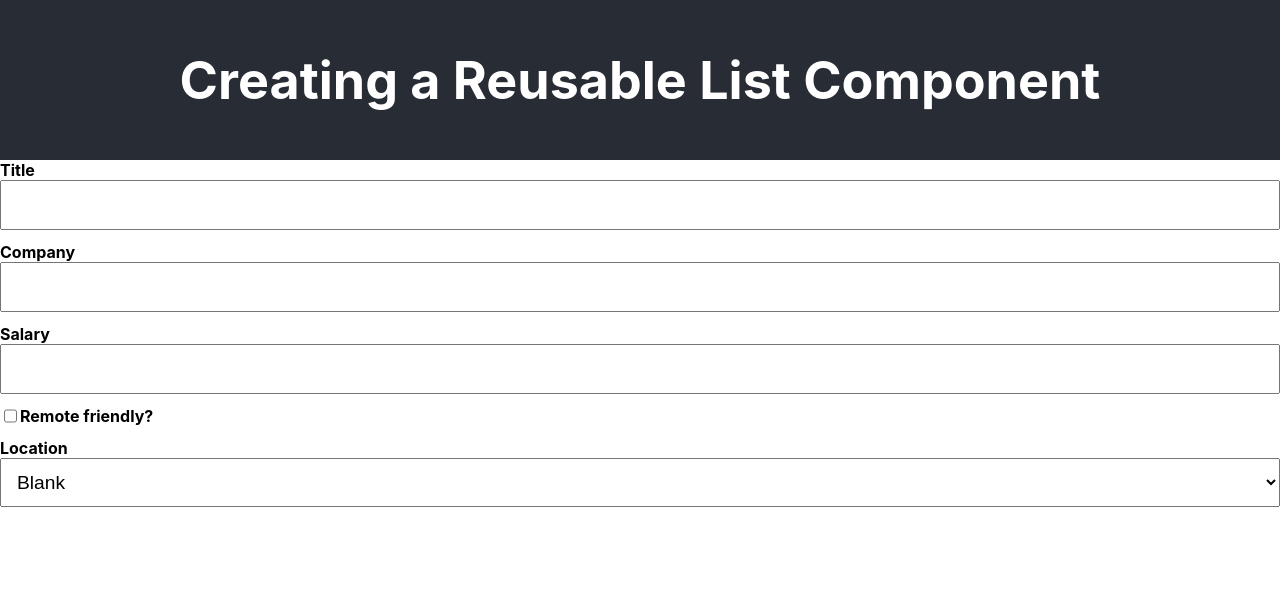
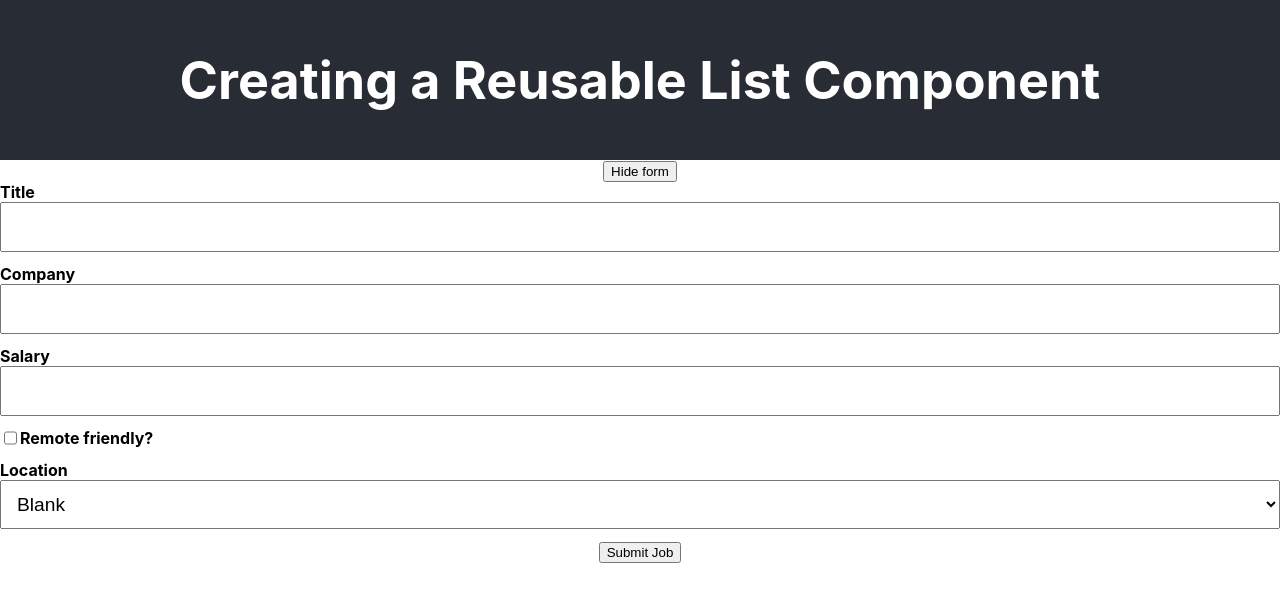
Before and after one commit to storiaca/handson-react, a React (Create React App) app: page / in a window 1280 px wide. Shown: the top 602 px of the page. Built offline with nearby package versions, Linux system fonts and the light colour scheme.

Commit message:
Local state and submit forms

```diff
--- a/src/App.js
+++ b/src/App.js
@@ -6,6 +6,13 @@ import "./App.css";
 import JobCreationForm from './components/JobCreationForm';
 
 class App extends Component {
+  state = { isFormVisible: true };
+
+  toggleFormVisible = () => {
+    this.setState({
+      isFormVisible: !this.state.isFormVisible
+    })
+  }
   render() {
     return (
       <div className="App">
@@ -13,7 +20,13 @@ class App extends Component {
           <h1>Creating a Reusable List Component</h1>
         </header>
         {/* <List items={jobs} itemElement={JobItem} /> */}
-        <JobCreationForm />
+
+        <button onClick={this.toggleFormVisible}>
+          {this.state.isFormVisible ? 'Hide form' : 'Show form'}
+        </button>
+        <div style={{ visibility: this.state.isFormVisible ? 'visible' : 'hidden' }}>
+          <JobCreationForm />
+        </div>
       </div>
     );
   }
--- a/src/components/JobCreationForm.jsx
+++ b/src/components/JobCreationForm.jsx
@@ -14,41 +14,59 @@ const locationOptions = [
   {value: 'Other', label: 'Other'}
 ];
 
+const initialState = {
+  title: '',
+  company: '',
+  salary: '',
+  isRemoteFriendly: false,
+  location: ''
+};
+
 export default class JobCreationForm extends Component {
-  handleChange(e) {
+  state = initialState;
+
+  handleChange = (e) => {
     const {type, name, value, checked } = e.target;
     if(type === 'checkbox') {
-      console.log(name, ' ==> ', checked);
+      this.setState({ [name]: checked });
     } else {
-      console.log(name, ' ==> ', value);
+      this.setState({ [name]: value})
     }
+  };
 
+  handleSubmit = (e) => {
+    e.preventDefault();
+    console.log(this.state);
+  };
 
-  }
   render() {
     return (
-      <form>
+      <form onSubmit={this.handleSubmit}>
         <TextInputField
           name="title"
           label="Title"
           onChange={this.handleChange}
+          value={this.state.title}
         />
         <TextInputField
           name="company"
           label="Company"
           onChange={this.handleChange}
+          value={this.state.company}
         />
 
         <TextInputField
           name="salary"
           label="Salary"
           onChange={this.handleChange}
+          value={this.state.salary}
         />
 
         <CheckBoxField
           name="isRemoteFriendly"
           label="Remote friendly?"
           onChange={this.handleChange}
+          value={this.state.isRemoteFriendly}
         />
 
         <SelectField
@@ -56,7 +74,10 @@ export default class JobCreationForm extends Component {
           label="Location"
           options={locationOptions}
           onChange={this.handleChange}
+          value={this.state.location}
         />
+
+        <button>Submit Job</button>
       </form>
     )
   }
--- a/src/components/form-elements/CheckBoxField.jsx
+++ b/src/components/form-elements/CheckBoxField.jsx
@@ -4,7 +4,7 @@ import './InputField.css';
 export default class CheckBoxField extends Component {
 
   render() {
-    const { label, name, onChange } = this.props;
+    const { label, name, onChange, value } = this.props;
     return (
       <div className="checkbox-field">
         <input
@@ -12,6 +12,7 @@ export default class CheckBoxField extends Component {
           name={name}
           id={name}
           onChange={onChange}
+          value={value}
         />
         <label htmlFor={name}>{label}</label>
       </div>
--- a/src/components/form-elements/SelectedField.jsx
+++ b/src/components/form-elements/SelectedField.jsx
@@ -4,7 +4,7 @@ import './InputField.css';
 export default class SelectedField extends Component {
 
   render() {
-    const {label, name, options, onChange} = this.props;
+    const {label, name, options, onChange, value} = this.props;
     return (
       <div className="input-field">
         <label
@@ -18,6 +18,7 @@ export default class SelectedField extends Component {
           name={name}
           id={name}
           onChange={onChange}
+          value={value}
         >
          {options.map(option =>
            <option
--- a/src/components/form-elements/TextInputField.jsx
+++ b/src/components/form-elements/TextInputField.jsx
@@ -4,7 +4,7 @@ import './InputField.css';
 export default class TextInputField extends Component {
 
   render() {
-    const { name, label, onChange } = this.props;
+    const { name, label, onChange, value } = this.props;
     return (
       <div className="input-field">
         <label
@@ -16,6 +16,7 @@ export default class TextInputField extends Component {
         <input
           id={name}
           name={name}
+          value={value}
           type="text"
           className="input-field__text-input"
           onChange={onChange}
```
